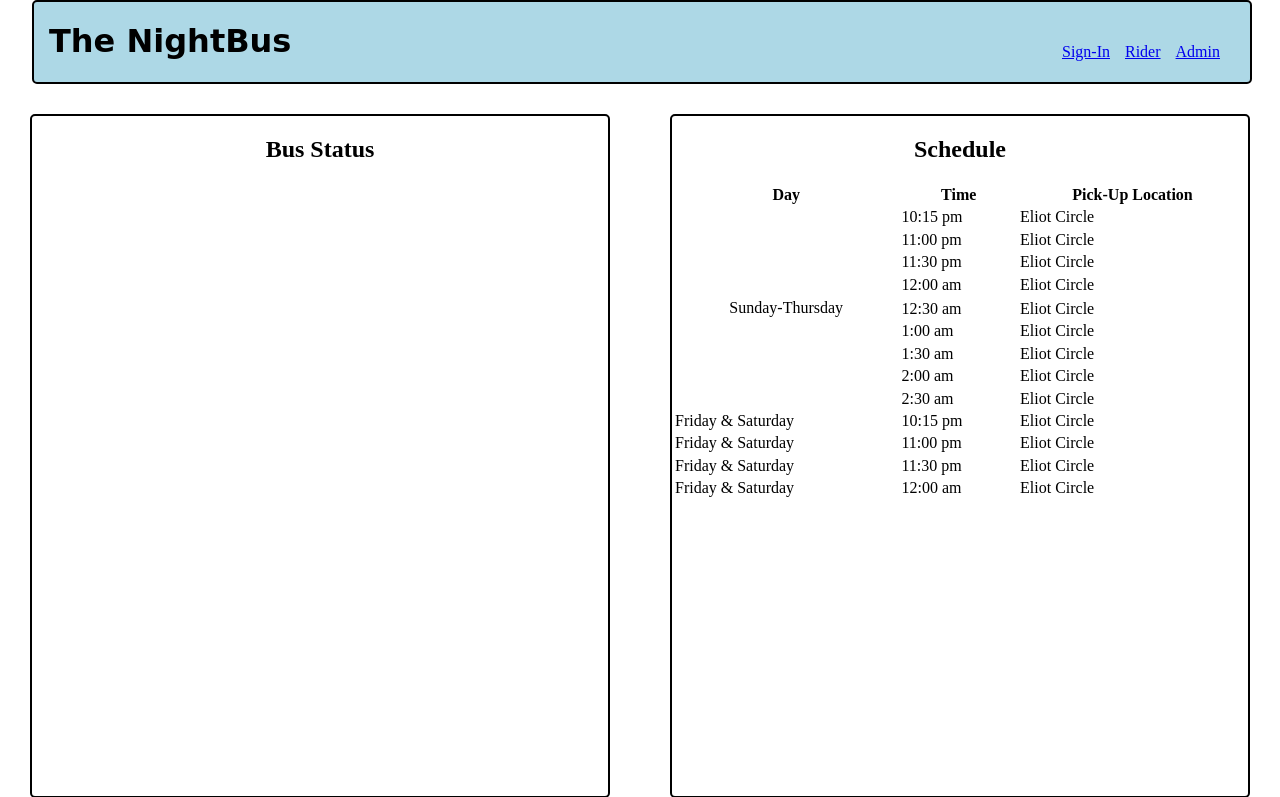
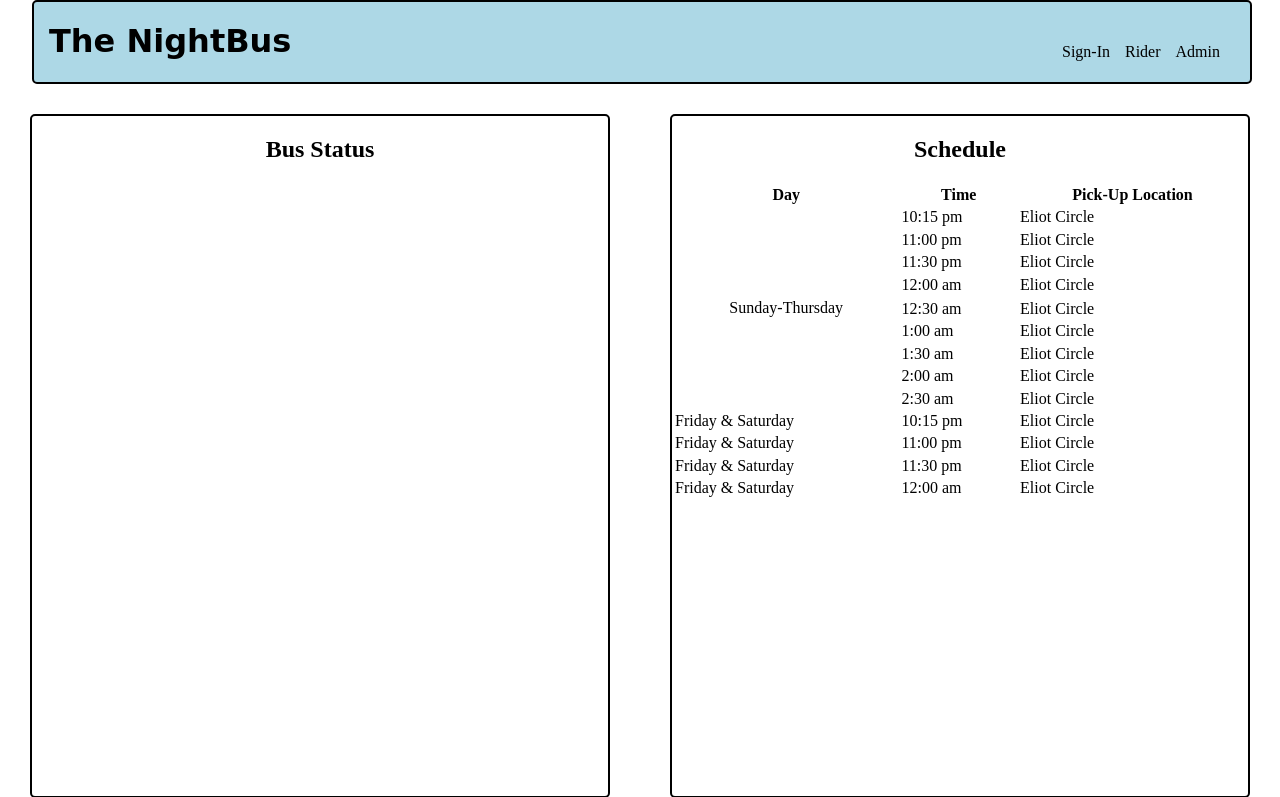
Before and after one commit to reed-college/nightbus, a Flask app: page /rider in a window 1280 px wide. Shown: the top 797 px of the page. Run offline with Flask 2, Linux system fonts and the light colour scheme; some libraries are stand-ins or nearby versions.

Commit message:
changed anchor styling

```diff
--- a/nightbus-app/static/css/style.css
+++ b/nightbus-app/static/css/style.css
@@ -34,6 +34,12 @@ It should be 1200px for home page and add/remove driver pages ***/
 
 .nav a {
 	margin-right: 15px;
+	text-decoration: none;
+	color: black;
+}
+
+.nav a:visited {
+	color: black;
 }
 
 .nav p {
```
